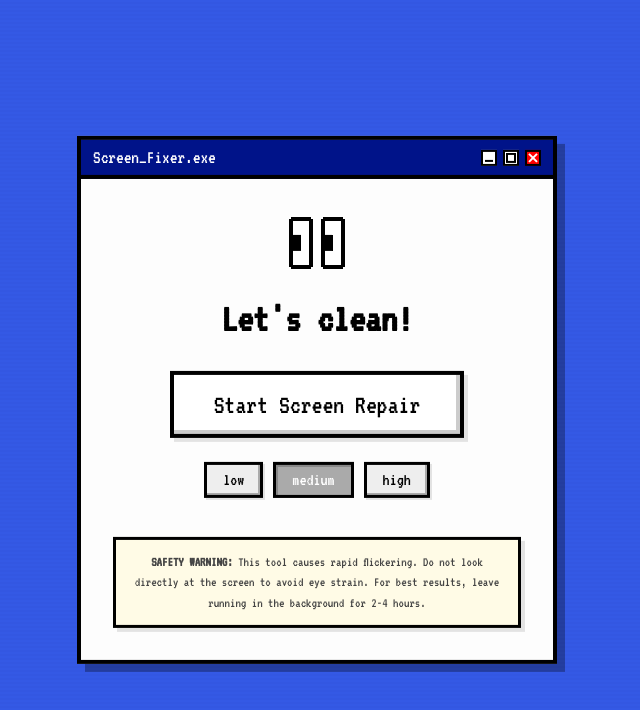
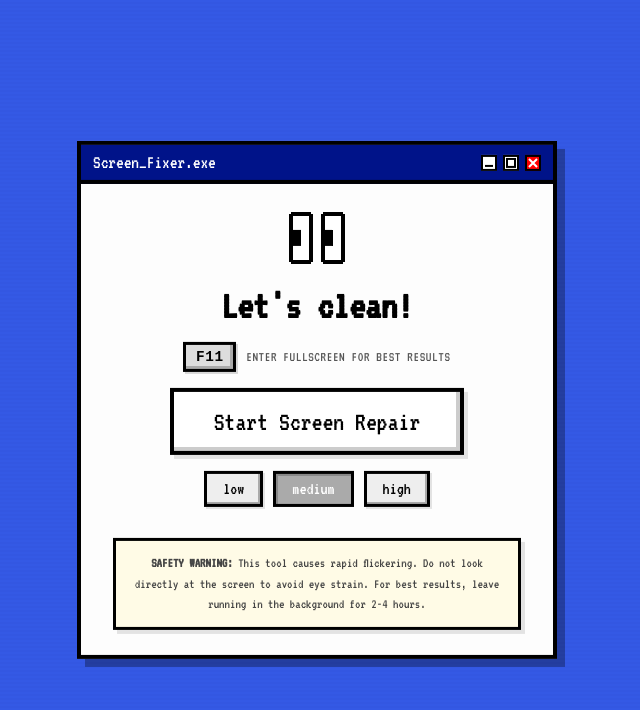
Before and after one commit to struggyyy/ScreenFixer, a Next.js app: page / in a window 1280 px wide. Shown: the top 710 px of the page, without its empty margins (323-963 px from the left). Built offline with nearby package versions, Linux system fonts and the light colour scheme.

Commit message:
Created fullscreen mode feature

```diff
--- a/src/app/globals.css
+++ b/src/app/globals.css
@@ -5,6 +5,45 @@
   --title-bar: #001389;
   --btn-bg: #ffffff;
   --btn-active: #e0e0e0;
+}
+
+.fullscreen-hint-row {
+  display: flex;
+  align-items: center;
+  gap: 10px;
+}
+
+.fullscreen-hint-text {
+  font-size: 0.88rem;
+  color: #555;
+  letter-spacing: 0.04em;
+  text-transform: uppercase;
+}
+
+.fullscreen-btn {
+  background: #ddd;
+  border: 3px solid #000;
+  box-shadow: inset -3px -3px 0px #aaa, 2px 2px 0px rgba(0,0,0,0.15);
+  padding: 0.25rem 0.6rem;
+  font-size: 0.9rem;
+  font-family: inherit;
+  cursor: pointer;
+  transition: all 0.1s;
+  display: flex;
+  align-items: center;
+  color: #000;
+  font-weight: 700;
+  letter-spacing: 0.04em;
+}
+
+.fullscreen-btn:hover {
+  background: #c8c8c8;
+  box-shadow: inset -3px -3px 0px #999, 2px 2px 0px rgba(0,0,0,0.15);
+}
+
+.fullscreen-btn:active {
+  box-shadow: inset 3px 3px 0px #aaa;
+  transform: translate(1px, 1px);
 }
 
 * {
@@ -144,12 +183,12 @@ main {
   60% {
     transform: translate(-50%, -10vh) scale(0.1) rotate(45deg) skew(30deg, 20deg);
   }
-  85% {
-    transform: translate(-50%, 2vh) scale(0.04) rotate(360deg);
+  78% {
+    transform: translate(-50%, 2vh) scale(0.02) rotate(360deg);
     opacity: 1;
   }
-  90% {
-    transform: translate(-50%, calc(50vh - 280px)) scale(0) rotate(720deg);
+  84% {
+    transform: translate(-50%, 5vh) scale(0.01) rotate(400deg);
     opacity: 0;
   }
   100% {
@@ -192,12 +231,12 @@ main {
   60% {
     transform: translate(-50%, -10vh) scale(0.1) rotate(45deg) skew(30deg, 20deg);
   }
-  85% {
-    transform: translate(-50%, 2vh) scale(0.04) rotate(360deg);
+  78% {
+    transform: translate(-50%, 2vh) scale(0.02) rotate(360deg);
     opacity: 1;
   }
-  90% {
-    transform: translate(-50%, calc(50vh - 280px)) scale(0) rotate(720deg);
+  84% {
+    transform: translate(-50%, 5vh) scale(0.01) rotate(400deg);
     opacity: 0;
   }
   100% {
@@ -314,11 +353,11 @@ main {
 }
 
 .window-content {
-  padding: 2rem;
+  padding: 1.4rem 2rem 1.6rem;
   display: flex;
   flex-direction: column;
   align-items: center;
-  gap: 1.5rem;
+  gap: 1rem;
 }
 
 /* Retro Buttons */
@@ -335,6 +374,10 @@ main {
   align-items: center;
   gap: 12px;
   color: #000;
+}
+
+.repair-button:hover {
+  background: #eee;
 }
 
 .repair-button:active {
@@ -357,10 +400,18 @@ main {
   box-shadow: inset -2px -2px 0px #aaa, 2px 2px 0px rgba(0,0,0,0.1);
 }
 
+.intensity-btn:hover {
+  background: #d5d5d5;
+}
+
 .intensity-btn.active {
   background: #aaa;
   box-shadow: inset 2px 2px 0px #888;
   color: #fff;
+}
+
+.intensity-btn.active:hover {
+  background: #bbb;
 }
 
 /* Disclaimer Styling */
--- a/src/app/page.tsx
+++ b/src/app/page.tsx
@@ -16,6 +16,7 @@ export default function Home() {
   const [isMaximized, setIsMaximized] = useState(false);
   const [isTrashed, setIsTrashed] = useState(false);
   const [isRestoring, setIsRestoring] = useState(false);
+  const [isFullscreen, setIsFullscreen] = useState(false);
   const [intensity, setIntensity] = useState<Intensity>('medium');
   const bgRef = useRef<HTMLDivElement>(null);
   const requestRef = useRef<number>(null);
@@ -63,6 +64,12 @@ export default function Home() {
       }
     }
   }, [isRepairing, intensity]);
+
+  useEffect(() => {
+    const onFsChange = () => setIsFullscreen(!!document.fullscreenElement);
+    document.addEventListener('fullscreenchange', onFsChange);
+    return () => document.removeEventListener('fullscreenchange', onFsChange);
+  }, []);
 
   const handleClose = () => {
     setIsMaximized(false);
@@ -127,7 +134,19 @@ export default function Home() {
                 <path d="M24 12h5v8H24z" fill="#000" />
               </svg>
             </div>
-            <h1 style={{ fontSize: '2.5rem', marginBottom: '0.5rem' }}>Let&apos;s clean!</h1>
+            <h1 style={{ fontSize: '2.5rem', marginBottom: '0' }}>Let&apos;s clean!</h1>
+            <div className="fullscreen-hint-row">
+              <button
+                className="fullscreen-btn"
+                onClick={() => isFullscreen ? document.exitFullscreen() : document.documentElement.requestFullscreen?.()}
+                title={isFullscreen ? 'Exit fullscreen' : 'Enter fullscreen'}
+              >
+                <kbd>F11</kbd>
+              </button>
+              <span className="fullscreen-hint-text">
+                {isFullscreen ? 'Exit fullscreen mode' : 'Enter fullscreen for best results'}
+              </span>
+            </div>
 
             <button
               className="repair-button"
```
